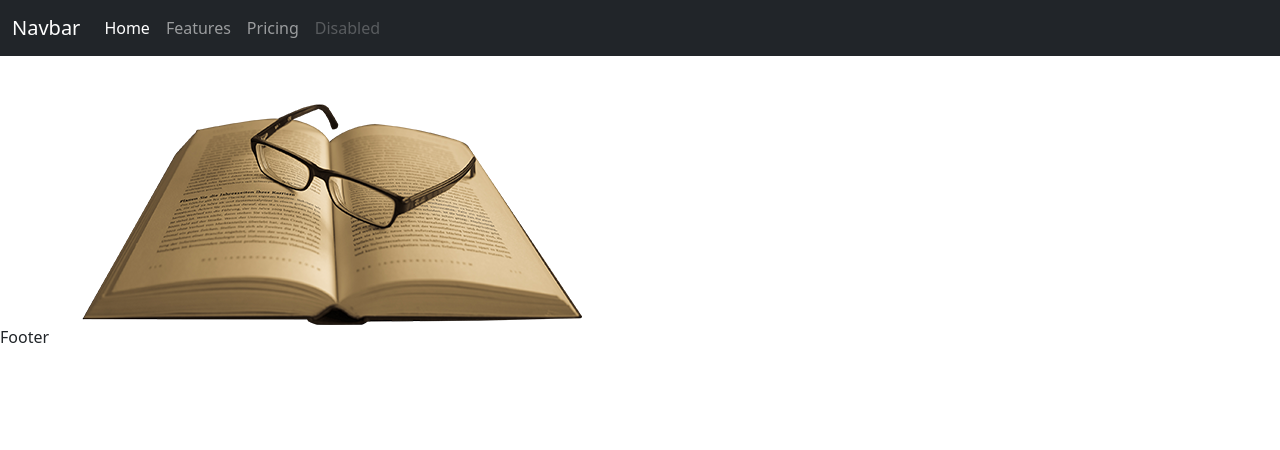
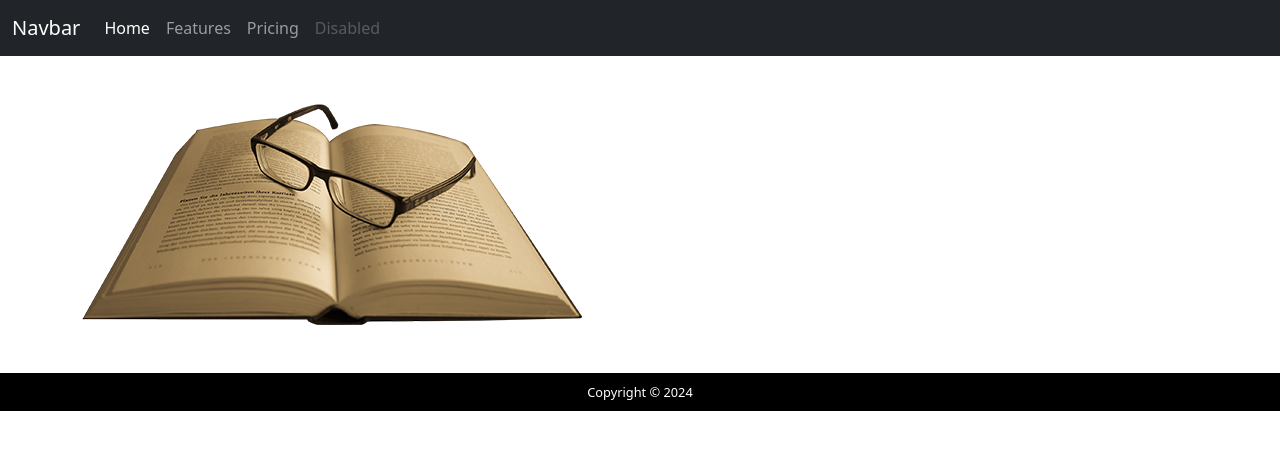
Before and after one commit to sawtoothridge13/vue-app, a Vue app: page / in a window 1280 px wide. Shown: the top 450 px of the page. Built offline with nearby package versions, Linux system fonts and the light colour scheme.

Commit message:
Add content to footer component

```diff
--- a/src/components/footer.vue
+++ b/src/components/footer.vue
@@ -1,2 +1,15 @@
 <!-- eslint-disable vue/multi-word-component-names -->
-<template>Footer</template>
+<template>
+  <footer class="d-flex align-items-center justify-content-center mt-5">
+    Copyright &copy; {{ new Date().getFullYear() }}
+  </footer>
+</template>
+
+<style scoped>
+footer {
+  background: black;
+  color: white;
+  min-height: 3em;
+  font-size: 0.8em;
+}
+</style>
```
